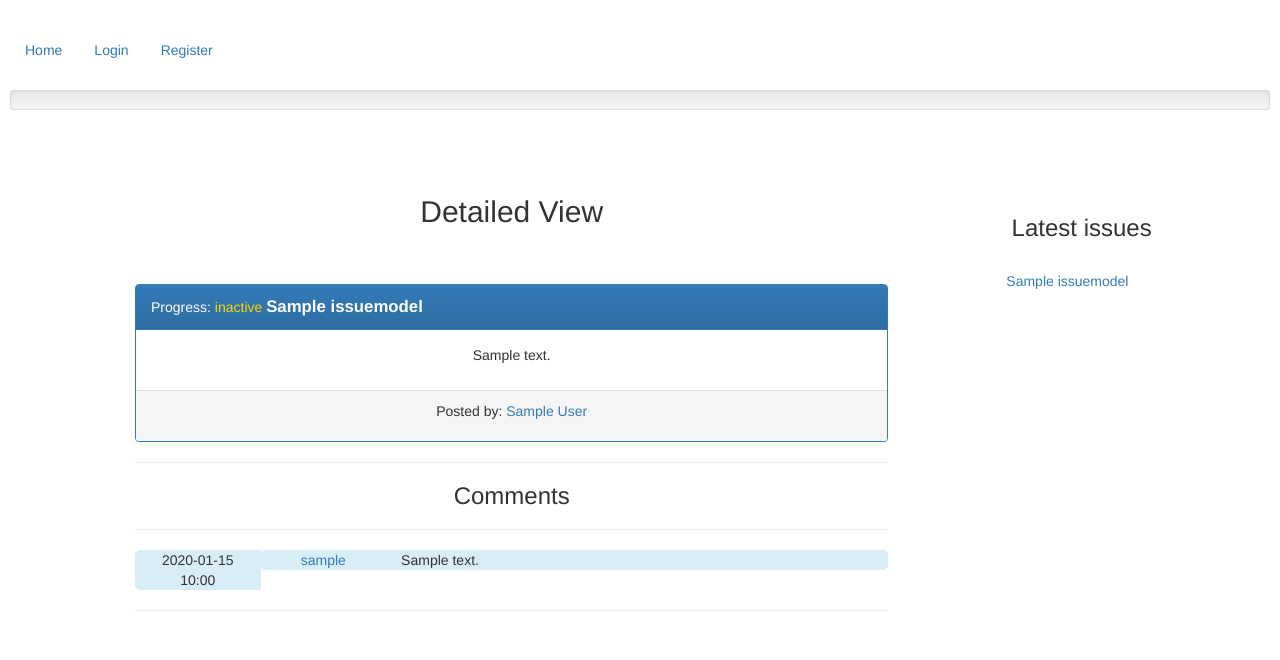
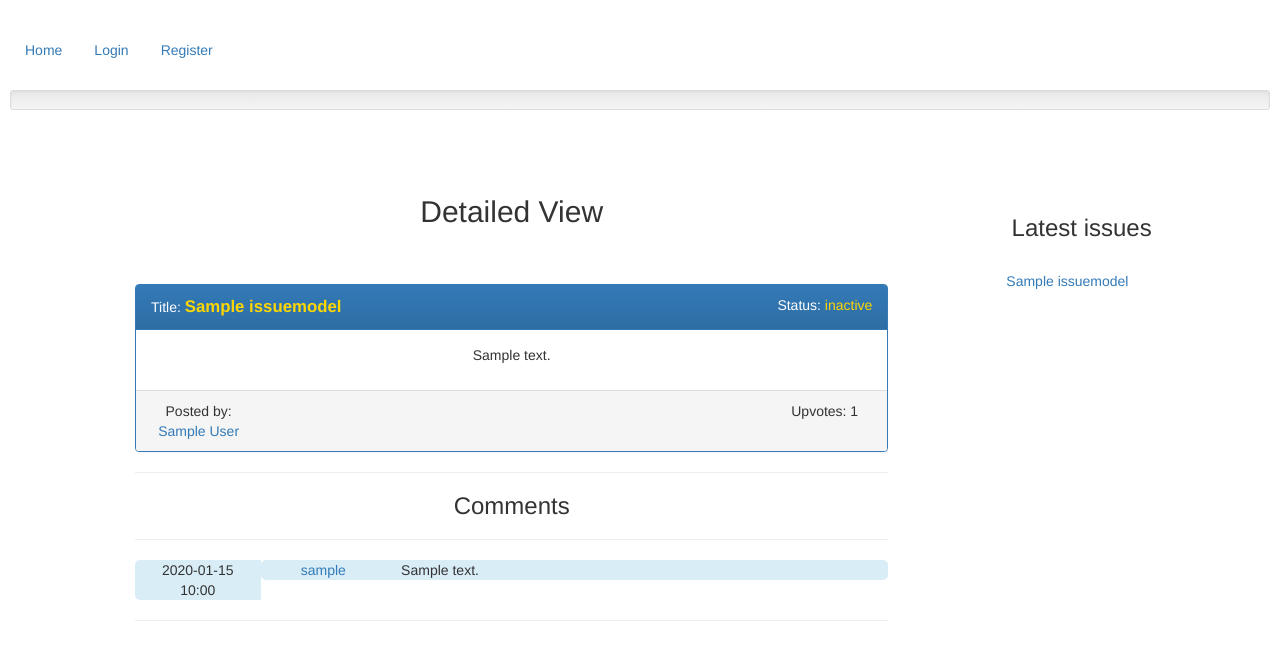
Before and after one commit to TaigaTenori/project5-IssueTracker, a Django app: page /issues/1 in a window 1280 px wide. Shown: the top 660 px of the page. Run offline with Django 3.2, Linux system fonts and the light colour scheme; tables that the repository leaves empty hold one stand-in row (values such as "Sample post"); some libraries are stand-ins or nearby versions.

Commit message:
some more detailed view cosmetic changes upvoting a bug will return you to detailed view instead of issues list

```diff
--- a/issues/templates/issue_details.html
+++ b/issues/templates/issue_details.html
@@ -6,20 +6,31 @@
     <h2 style="margin-top: 0; margin-bottom: 7vh"> Detailed View</h2>
     <div class="panel panel-primary lighten">
         <div class="panel-heading" style="text-align: left">
-            Progress: <span style="color: gold"> {{ issue.progress }}</span> <span style="font-weight: 600; font-size: 1.2em">{{ issue.name }}</span>
-            {% if not upvoted %}
-                {% if issue.type == 'FEATURE' %}
-                    <span style="float: right"> <a style="color: pink" title="upvote" href=" {% url 'add_upvote' issue.id issue.name %}"> <i class="fas fa-thumbs-up"></i> </a> </span>
-                {% else %}
-                    <span style="float: right"> <a style="color: pink" title="upvote" href=" {% url 'add_bug_upvote' issue.id %}"> <i class="fas fa-thumbs-up"></i> </a> </span>
-                {% endif %}
-            {% endif %}
+            <div class="row">
+                <div class="col-md-9">Title: <span style="color: gold; font-weight: 600; font-size: 1.2em">{{ issue.name }}</span> </div>
+                <div class="col-md-3 text-right">Status: <span style="color: gold"> {{ issue.progress }}</span></div>
+            </div>
         </div>
         <div class="panel-body">
             {{ issue.body|linebreaks }}
         </div>
         <div class="panel-footer">
-            <p> Posted by: <a href=" {% url 'request_username' issue.author %} ">{{ issue.author }}</a></p>
+            <div class="row">
+                <div class="col-md-2">Posted by: <a href=" {% url 'request_username' issue.author %} ">{{ issue.author }}</a></div>
+                <div class="col-md-8"></div>
+                <div class="col-md-2">
+                    Upvotes: {{ issue.upvotes }}
+                {% if not upvoted %}
+                    {% if issue.type == 'FEATURE' %}
+                        <span style="float: right"> <a style="color: pink" title="upvote" href=" {% url 'add_upvote' issue.id issue.name %}"> <i class="fas fa-thumbs-up"></i> </a> </span>
+                    {% else %}
+                        <span style="float: right"> <a style="color: pink" title="upvote" href=" {% url 'add_bug_upvote' issue.id %}"> <i class="fas fa-thumbs-up"></i> </a> </span>
+                    {% endif %}
+                {% endif %}
+
+                </div>
+            </div>
+
         </div>
     </div>
     <hr/>
--- a/issues/views.py
+++ b/issues/views.py
@@ -58,4 +58,4 @@ def add_bug_upvote(request, issue_id):
     upvote.save()
 
     messages.add_message(request, messages.INFO, 'The issue has been upvoted successfully.')
-    return redirect(reverse('home'))
+    return redirect(reverse('issue_details', args=[issue.id]))
--- a/templates/base.html
+++ b/templates/base.html
@@ -37,7 +37,7 @@
                         <a href="{% url 'view_cart' %}">
                         {% if product_count > 0 %}
                             <span class="p1 fa-stack fa-1x has-badge" data-count="{{ product_count }}">
-                                <i class="p1 fa fa-shopping-cart fa-stack-1x xfa-inverse" data-count=""></i>
+                                <i class="p1 fa fa-shopping-cart fa-stack-1x xfa-inverse" data-count=" {{ product_count }}"></i>
                             </span>
                         {% else %}
                             <i class="fa fa-shopping-cart"></i>
```
